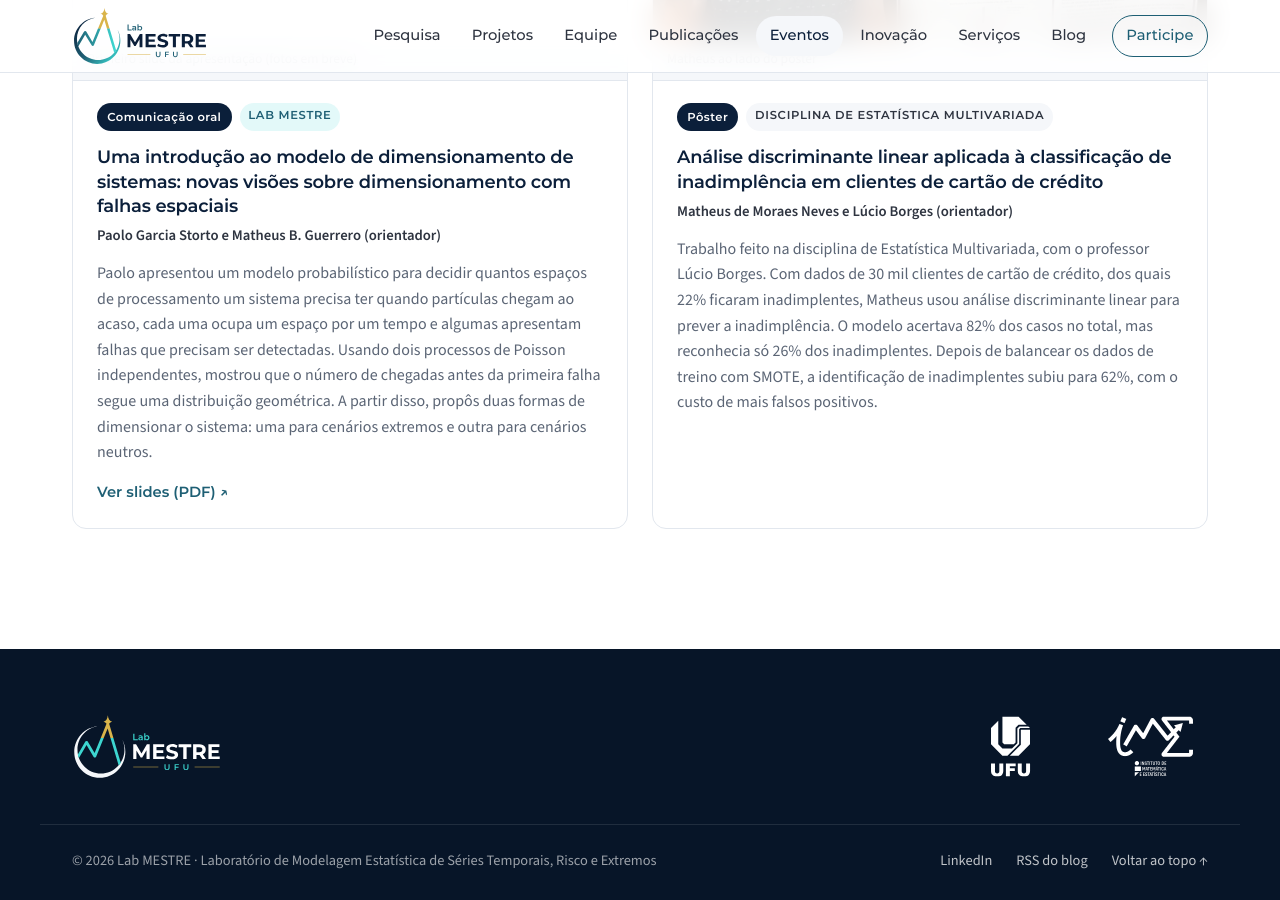
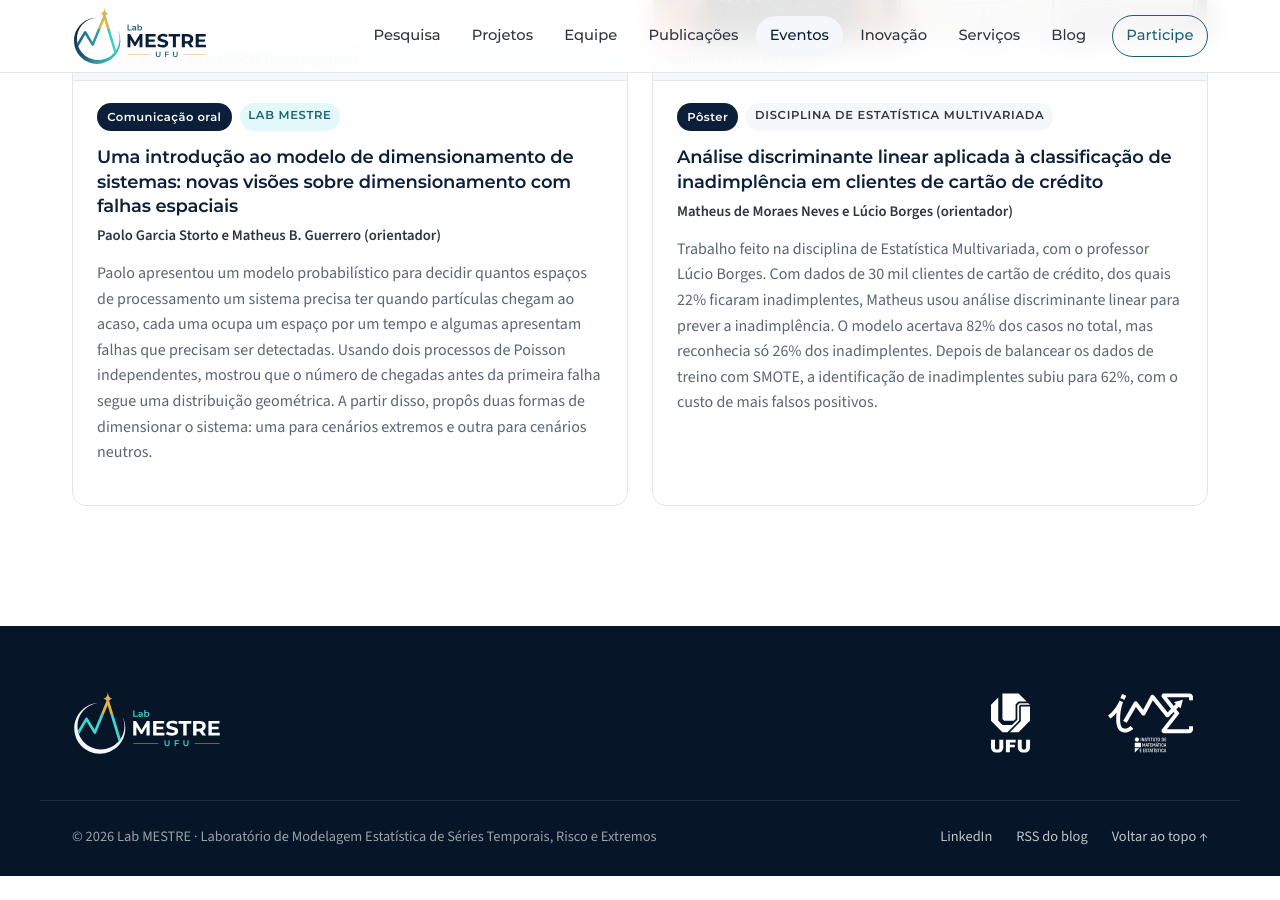
Before and after one commit to matheusguerrero/labmestre, a Jekyll site: the page built from eventos/index.html, in a window 1280 px wide and 900 px high, scrolled down 2113 px. Built offline with Jekyll 4.4.1, drawn with Linux system fonts in a browser that asks for light colours; after the commit the page ends 2989 px from its top, so only the background shows below that.

Commit message:
Eventos: remove os slides do Paolo; fica só o primeiro slide como imagem
Co-Authored-By: Claude Opus 5.5 <noreply@anthropic.com>

```diff
--- a/_data/eventos.yml
+++ b/_data/eventos.yml
@@ -75,8 +75,6 @@
       imagem:
         arquivo: paolo-storto-slide.jpg
         legenda: Primeiro slide da apresentação (fotos em breve)
-      pdf: slides-paolo-storto.pdf
-      pdf_rotulo: Ver slides (PDF)
 
     - titulo: "Análise discriminante linear aplicada à classificação de inadimplência em clientes de cartão de crédito"
       tipo: Pôster
```
Also changed, not shown: 1 other file.
